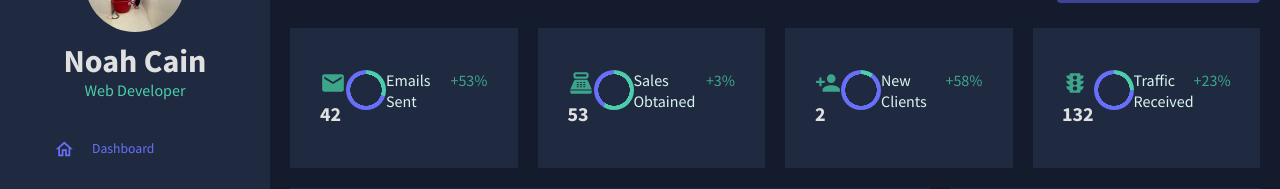
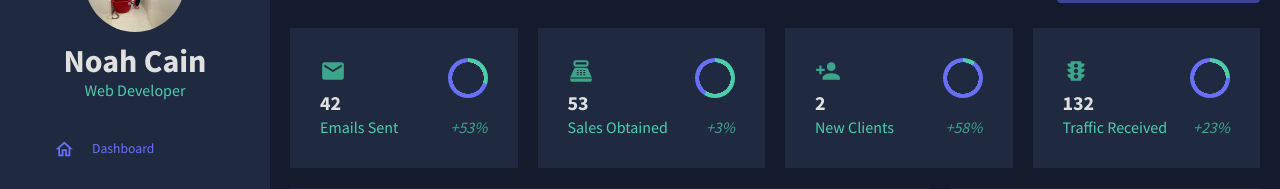
Before and after one commit to NCain24/dashboard, a React (Create React App) app: page / in a window 1280 px wide. Shown: the part 155-344 px from the top of the page. Built offline with nearby package versions, Linux system fonts and the light colour scheme.

Commit message:
Minor fixes to Stat Box

```diff
--- a/src/components/StatBox.jsx
+++ b/src/components/StatBox.jsx
@@ -2,11 +2,10 @@ import { Box, Typography, useTheme } from '@mui/material';
 import { tokens } from '../theme';
 import ProgressCircle from './ProgressCircle';
 
-import React from 'react';
-
 const StatBox = ({ title, subtitle, icon, progress, increase }) => {
   const theme = useTheme();
   const colors = tokens(theme.palette.mode);
+
   return (
     <Box width="100%" m="0 30px">
       <Box display="flex" justifyContent="space-between">
@@ -23,20 +22,20 @@ const StatBox = ({ title, subtitle, icon, progress, increase }) => {
         <Box>
           <ProgressCircle progress={progress} />
         </Box>
-        <Box display="flex" justifyContent="space-between">
-          <Typography variant="h5" sx={{ color: colors.greenAccent[100] }}>
+      </Box>
+      <Box display="flex" justifyContent="space-between" mt="2px">
+        <Typography variant="h5" sx={{ color: colors.greenAccent[500] }}>
           {subtitle}
         </Typography>
         <Typography
           variant="h5"
-            fontWeight="italic"
+          fontStyle="italic"
           sx={{ color: colors.greenAccent[600] }}
         >
           {increase}
         </Typography>
       </Box>
     </Box>
-    </Box>
   );
 };
 
```
Lines whose indentation alone changed are shown as unchanged.
